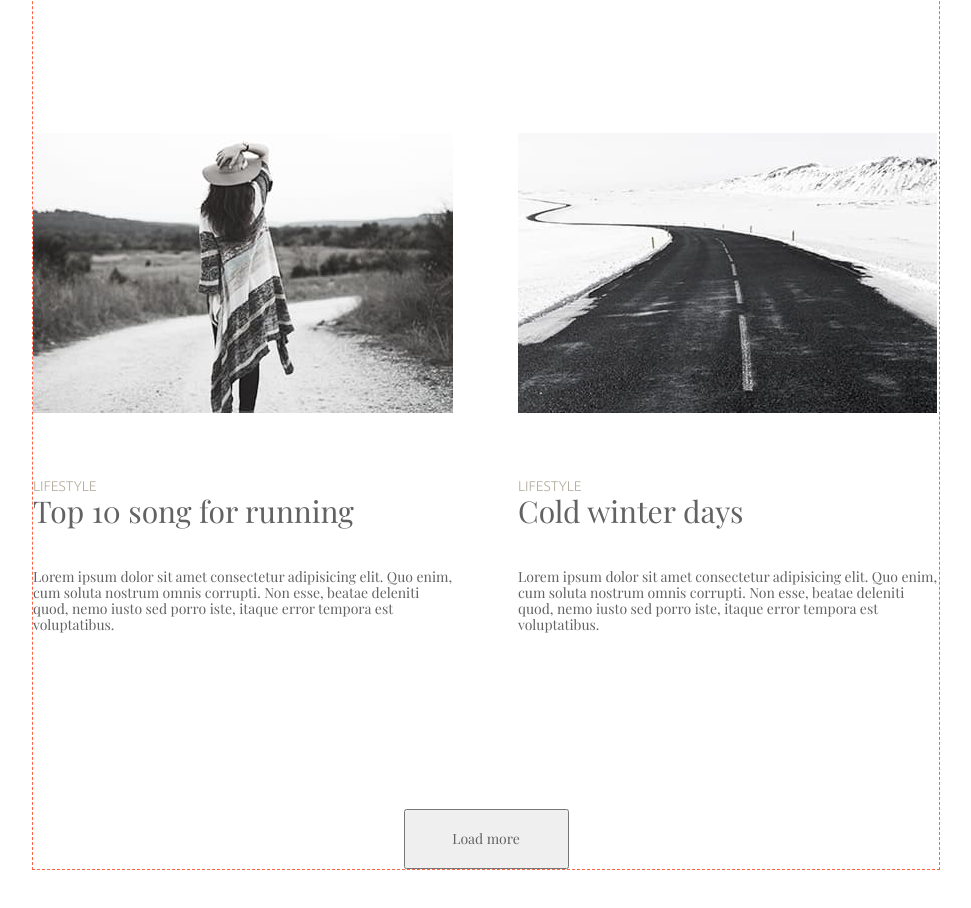
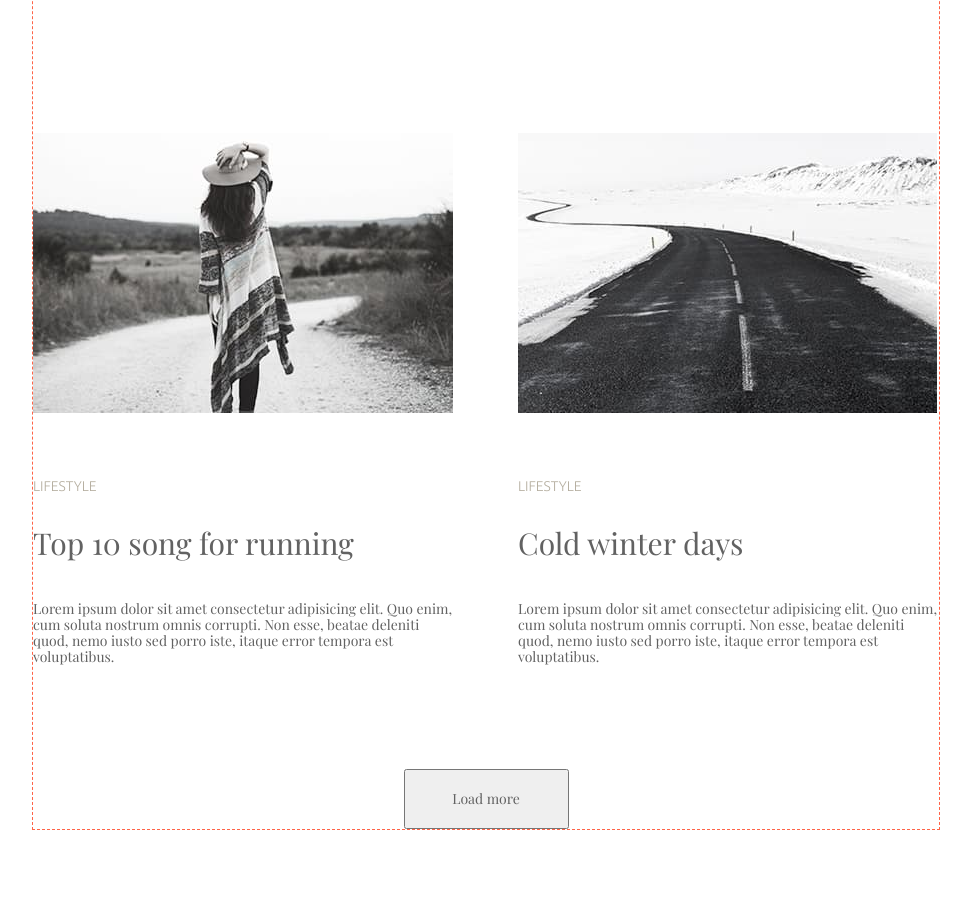
Before and after one commit to Antooon32/Photoblog, a plain HTML site: page index.html in a window 1280 px wide. Shown: the part 1398-2306 px from the top of the page, without its empty margins (154-1125 px from the left). Drawn offline with nearby package versions, Linux system fonts and the light colour scheme; a web font is replaced by a local one.

Commit message:
Update css

```diff
--- a/css/style.css
+++ b/css/style.css
@@ -30,8 +30,15 @@ body {
     outline: 1px dashed tomato;
 }
 
+.margin-bottom {
+    margin-bottom: 66px;
+}
+
+.margin-top {
+    margin-top: 71px;
+}
+
 .navigation-list {
-    margin-top: 71px;
     margin-bottom: 92px;
 }
 
@@ -59,11 +66,16 @@ body {
     margin-right: 65px;
 }
 
+.galery-item:nth-last-child(-n+2) {
+    margin-bottom: 90px;
+}
+
 .galery-img {
     margin-bottom: 65px;
 }
 
 .galery-link {
+    display: block;
     margin-bottom: 32px;
     font-family: var(--second-family);
     font-weight: 300;
@@ -83,7 +95,7 @@ body {
     display: block;
     width: 165px;
     height: 60px;
-    margin: 0 auto 66px;
+    margin: 0 auto;
     font-family: var(--font-family);
     font-size: 14px;
     color: var(--main-color);
--- a/index.html
+++ b/index.html
@@ -23,7 +23,7 @@
 
 <body>
     <header class="header">
-        <div class="container">
+        <div class="container margin-top">
             <nav class="navigation">
                 <ul class="navigation-list flex">
                     <li class="navigation-item"><a class="navigation-link" href="./index.html">LIFESTYLE</a></li>
@@ -36,7 +36,7 @@
     </header>
     <main class="main">
         <section class="galery">
-            <div class="container">
+            <div class="container margin-bottom">
                 <!-- <h1>Photoblog</h1> -->
                 <ul class="galery-list flex-wrap">
                     <li class="galery-item">
```
